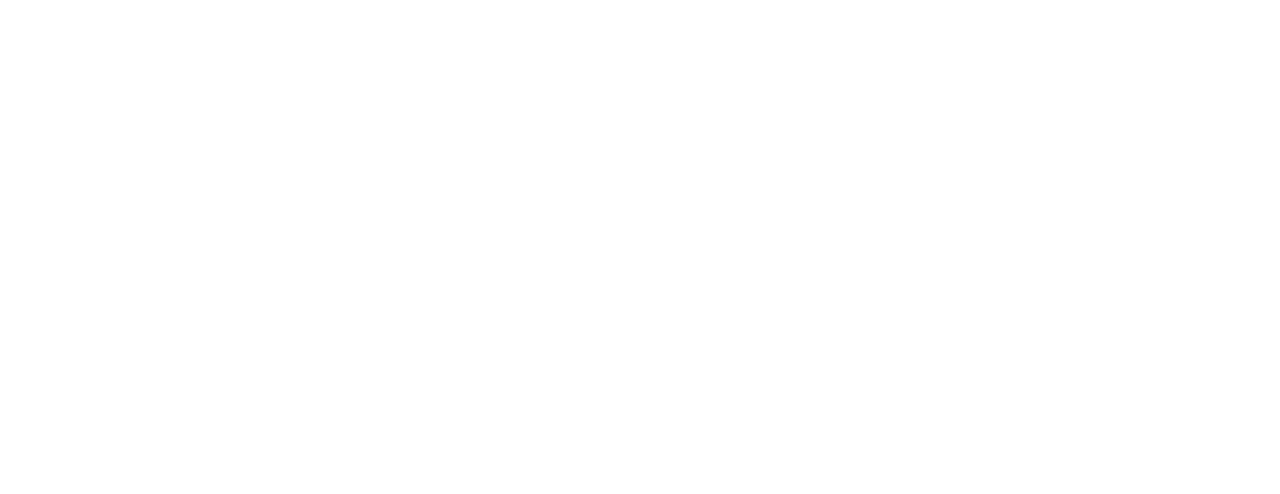
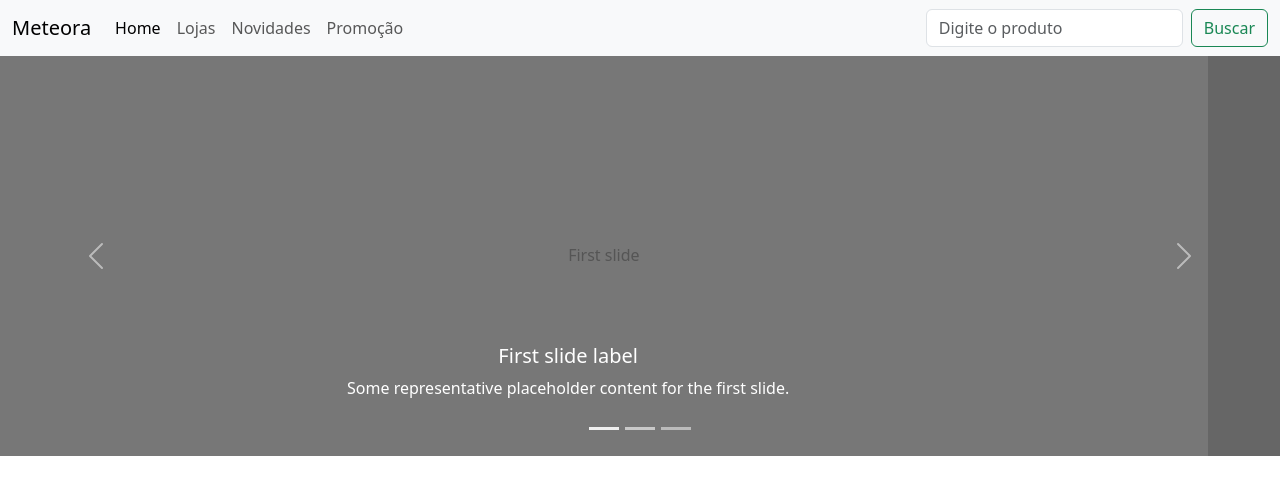
Before and after one commit to julio-gazoli/alura-bootstrap5-meteora, a plain HTML site: page index.html in a window 1280 px wide. Drawn offline with nearby package versions, Linux system fonts and the light colour scheme.

Commit message:
Explorando a documentação do Bootstrap

```diff
--- a/index.html
+++ b/index.html
@@ -1,14 +1,116 @@
 <!DOCTYPE html>
 <html lang="en">
+
 <head>
     <meta charset="UTF-8">
     <meta http-equiv="X-UA-Compatible" content="IE=edge">
     <meta name="viewport" content="width=device-width, initial-scale=1.0">
     <title>Meteora</title>
-    <link href="https://cdn.jsdelivr.net/npm/bootstrap@5.3.0-alpha2/dist/css/bootstrap.min.css" rel="stylesheet" integrity="sha384-aFq/bzH65dt+w6FI2ooMVUpc+21e0SRygnTpmBvdBgSdnuTN7QbdgL+OapgHtvPp" crossorigin="anonymous">
+    <link href="https://cdn.jsdelivr.net/npm/bootstrap@5.3.0-alpha2/dist/css/bootstrap.min.css" rel="stylesheet"
+        integrity="sha384-aFq/bzH65dt+w6FI2ooMVUpc+21e0SRygnTpmBvdBgSdnuTN7QbdgL+OapgHtvPp" crossorigin="anonymous">
 </head>
+
 <body>
 
-    <script src="https://cdn.jsdelivr.net/npm/bootstrap@5.3.0-alpha2/dist/js/bootstrap.bundle.min.js" integrity="sha384-qKXV1j0HvMUeCBQ+QVp7JcfGl760yU08IQ+GpUo5hlbpg51QRiuqHAJz8+BrxE/N" crossorigin="anonymous"></script>
+    <nav class="navbar navbar-expand-lg bg-light">
+        <div class="container-fluid">
+            <a class="navbar-brand" href="#">Meteora</a>
+            <button class="navbar-toggler" type="button" data-bs-toggle="collapse"
+                data-bs-target="#navbarSupportedContent" aria-controls="navbarSupportedContent" aria-expanded="false"
+                aria-label="Toggle navigation">
+                <span class="navbar-toggler-icon"></span>
+            </button>
+            <div class="collapse navbar-collapse" id="navbarSupportedContent">
+                <ul class="navbar-nav me-auto mb-2 mb-lg-0">
+                    <li class="nav-item">
+                        <a class="nav-link active" aria-current="page" href="#">Home</a>
+                    </li>
+                    <li class="nav-item">
+                        <a class="nav-link" href="#">Lojas</a>
+                    </li>
+                    <li class="nav-item">
+                        <a class="nav-link" href="#">Novidades</a>
+                    </li>
+                    <li class="nav-item">
+                        <a class="nav-link" href="#">Promoção</a>
+                    </li>
+                </ul>
+                <form class="d-flex" role="search">
+                    <input class="form-control me-2" type="search" placeholder="Digite o produto" aria-label="Search">
+                    <button class="btn btn-outline-success" type="submit">Buscar</button>
+                </form>
+            </div>
+        </div>
+    </nav>
+
+    <div id="carouselExampleCaptions" class="carousel slide" data-bs-ride="carousel">
+        <div class="carousel-indicators">
+            <button type="button" data-bs-target="#carouselExampleCaptions" data-bs-slide-to="0" class="active"
+                aria-current="true" aria-label="Slide 1"></button>
+            <button type="button" data-bs-target="#carouselExampleCaptions" data-bs-slide-to="1"
+                aria-label="Slide 2"></button>
+            <button type="button" data-bs-target="#carouselExampleCaptions" data-bs-slide-to="2"
+                aria-label="Slide 3"></button>
+        </div>
+        <div class="carousel-inner">
+            <div class="carousel-item active">
+                <svg class="bd-placeholder-img bd-placeholder-img-lg d-block w-100" width="800" height="400"
+                    xmlns="http://www.w3.org/2000/svg" role="img" aria-label="Placeholder: First slide"
+                    preserveAspectRatio="xMidYMid slice" focusable="false">
+                    <title>Placeholder</title>
+                    <rect width="100%" height="100%" fill="#777"></rect><text x="50%" y="50%" fill="#555"
+                        dy=".3em">First slide</text>
+                </svg>
+
+                <div class="carousel-caption d-none d-md-block">
+                    <h5>First slide label</h5>
+                    <p>Some representative placeholder content for the first slide.</p>
+                </div>
+            </div>
+            <div class="carousel-item">
+                <svg class="bd-placeholder-img bd-placeholder-img-lg d-block w-100" width="800" height="400"
+                    xmlns="http://www.w3.org/2000/svg" role="img" aria-label="Placeholder: Second slide"
+                    preserveAspectRatio="xMidYMid slice" focusable="false">
+                    <title>Placeholder</title>
+                    <rect width="100%" height="100%" fill="#666"></rect><text x="50%" y="50%" fill="#444"
+                        dy=".3em">Second slide</text>
+                </svg>
+
+                <div class="carousel-caption d-none d-md-block">
+                    <h5>Second slide label</h5>
+                    <p>Some representative placeholder content for the second slide.</p>
+                </div>
+            </div>
+            <div class="carousel-item">
+                <svg class="bd-placeholder-img bd-placeholder-img-lg d-block w-100" width="800" height="400"
+                    xmlns="http://www.w3.org/2000/svg" role="img" aria-label="Placeholder: Third slide"
+                    preserveAspectRatio="xMidYMid slice" focusable="false">
+                    <title>Placeholder</title>
+                    <rect width="100%" height="100%" fill="#555"></rect><text x="50%" y="50%" fill="#333"
+                        dy=".3em">Third slide</text>
+                </svg>
+
+                <div class="carousel-caption d-none d-md-block">
+                    <h5>Third slide label</h5>
+                    <p>Some representative placeholder content for the third slide.</p>
+                </div>
+            </div>
+        </div>
+        <button class="carousel-control-prev" type="button" data-bs-target="#carouselExampleCaptions"
+            data-bs-slide="prev">
+            <span class="carousel-control-prev-icon" aria-hidden="true"></span>
+            <span class="visually-hidden">Previous</span>
+        </button>
+        <button class="carousel-control-next" type="button" data-bs-target="#carouselExampleCaptions"
+            data-bs-slide="next">
+            <span class="carousel-control-next-icon" aria-hidden="true"></span>
+            <span class="visually-hidden">Next</span>
+        </button>
+    </div>
+
+    <script src="https://cdn.jsdelivr.net/npm/bootstrap@5.3.0-alpha2/dist/js/bootstrap.bundle.min.js"
+        integrity="sha384-qKXV1j0HvMUeCBQ+QVp7JcfGl760yU08IQ+GpUo5hlbpg51QRiuqHAJz8+BrxE/N"
+        crossorigin="anonymous"></script>
 </body>
+
 </html>
```
